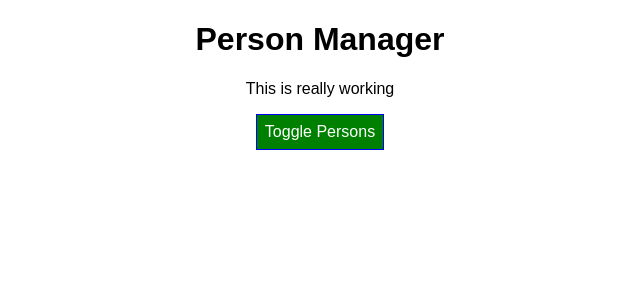
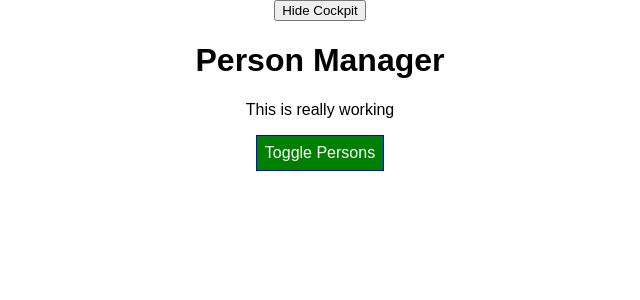
Before and after one commit to jack-chen1688/React-Complete, a React (Create React App) app in the folder react-complete-guide/: page / in a window 1280 px wide. Shown: the top 300 px of the page, without its empty margins (320-960 px from the left). Built offline with nearby package versions, Linux system fonts and the light colour scheme.

Commit message:
More changes related life cycle hooks.

```diff
--- a/react-complete-guide/src/components/Cockpit/Cockpit.js
+++ b/react-complete-guide/src/components/Cockpit/Cockpit.js
@@ -4,11 +4,20 @@ import React, {useEffect} from 'react';
 const cockpit = (props) => {
     useEffect(() => {
         console.log('[Cockpit.js] useEffect');
-
         setTimeout(()=>{
             alert('Saved data to cloud!')
-        }, 1000)
+        }, 1000);
+        return () => {
+            console.log('[Cockpit.js] cleanup work in useEffect');
+        }
     }, [])
+
+    useEffect(()=>{
+        console.log('[Cockpit.js] 2nd useEffect');
+        return () => {
+            console.log('[Cockpit.js] clean work in 2nd useEffect')
+        }
+    })
 
     const style = {
         backgroundColor: 'green',
@@ -41,4 +50,4 @@ const cockpit = (props) => {
     )
 }
 
-export default cockpit;
+export default React.memo(cockpit);
--- a/react-complete-guide/src/components/Persons/Person/Person.js
+++ b/react-complete-guide/src/components/Persons/Person/Person.js
@@ -3,7 +3,7 @@ import './Person.css';
 
 class Person extends(Component) {
     componentWillUnmount() {
-        console.log('[Persons.js componentWillUnmount');
+        console.log('[Person.js] componentWillUnmount');
     }
 
     render() {
--- a/react-complete-guide/src/components/Persons/Persons.js
+++ b/react-complete-guide/src/components/Persons/Persons.js
@@ -9,7 +9,11 @@ class Persons extends(Component) {
 
     shouldComponentUpdate(nextProps, nextState) {
         console.log('[Persons.js] shouldComponentUpdate')
-        return true;
+        if (nextProps.persons !== this.props.persons) {
+            return true;
+        } else {
+            return false;
+        }
     }
 
     getSnapshotBeforeUpdate(prevProps, prevState) {
@@ -22,8 +26,11 @@ class Persons extends(Component) {
         console.log(snapshot)
     }
 
+    componentWillUnmount() {
+        console.log('[Persons.js] componenentWillUnmount')
+    }
     render() {
-        return (this.props.show ? this.props.persons.map((person, index) => {
+        return (this.props.persons.map((person, index) => {
             console.log('[Persons.js] rendering...');
             return (
             <Person
@@ -32,7 +39,7 @@ class Persons extends(Component) {
                 click={(index) => this.props.click(index)}
                 key={person.id}
                 changed={(event) => this.props.changed(person.id, event)}/>
-            )}) : null);
+            )}));
     }
 }
 
--- a/react-complete-guide/src/containers/App.js
+++ b/react-complete-guide/src/containers/App.js
@@ -20,6 +20,7 @@ class App extends Component {
     ],
     otherState: 'Some other value',
     showPersons: false,
+    showCockpit: true,
   }
 
   static getDerivedStateFromProps(props, state) {
@@ -65,6 +66,13 @@ class App extends Component {
     })
   }
 
+  hideCockpit = () => {
+    console.log('hideCockpit called')
+    this.setState({
+      showCockpit: false
+    })
+  }
+
   deletePersonHandler = (personIndex) => {
     console.log("delete is called for", personIndex)
     const persons = [...this.state.persons];
@@ -72,22 +80,36 @@ class App extends Component {
     this.setState({persons: persons})
   }
 
+
   render() {
     console.log('[App.js] render');
+
+    let persons = null;
+
+    if (this.state.showPersons) {
+        persons = (
+          <Persons
+            persons={this.state.persons}
+            click={this.deletePersonHandler}
+            changed={this.nameChangedHandler}
+         />)
+    }
+
     return (
         <div className="App">
-          <Cockpit
+          <button onClick={() => {
+            this.setState({showCockpit:!this.state.showCockpit});
+            }}
+          >
+            Hide Cockpit
+          </button>
+          {this.state.showCockpit ? <Cockpit
             title={this.props.appTitle}
             show={this.state.showPersons}
             persons={this.state.persons}
             click={this.togglePeronsHandler}
-          />
-          <Persons
-            show={this.state.showPersons}
-            persons={this.state.persons}
-            click={this.deletePersonHandler}
-            changed={this.nameChangedHandler}
-          />
+          />: null}
+          {persons}
         </div>
     );
   }
```
